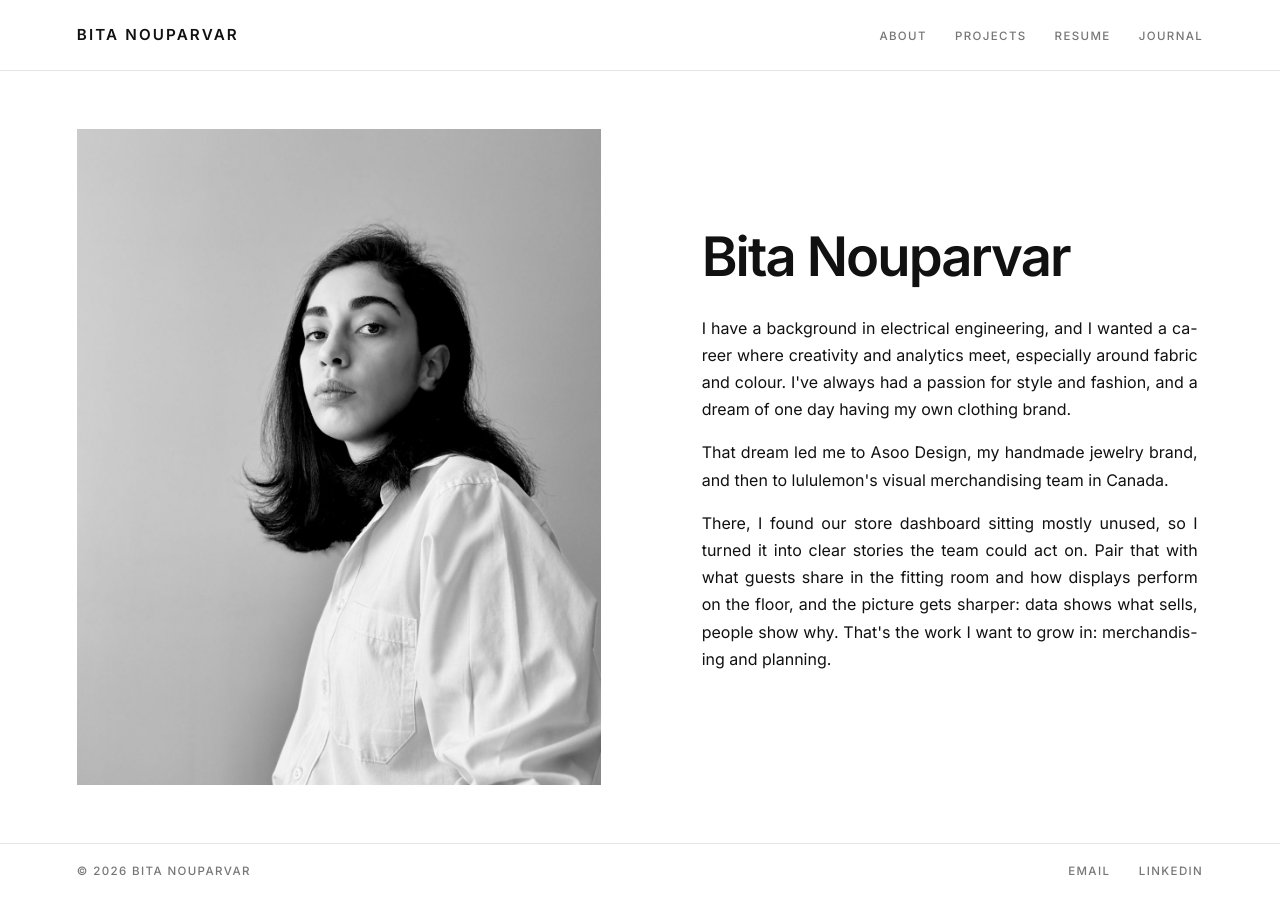
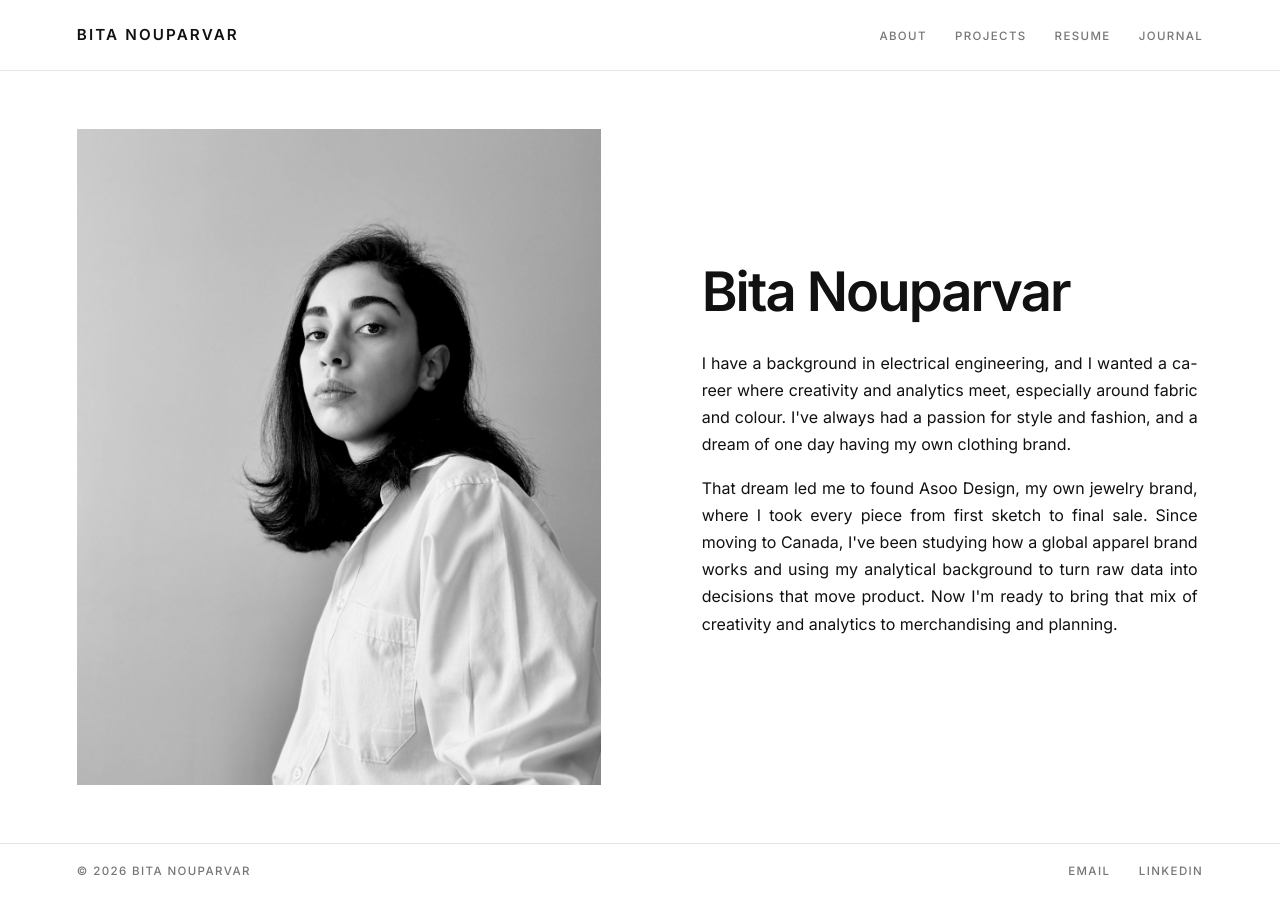
Before and after one commit to bitanp1994/bitanouparvar.com, a Jekyll site: the page built from index.html, in a window 1280 px wide. Built offline with Jekyll 4.4.1, drawn with Linux system fonts in a browser that asks for light colours.

Commit message:
Homepage brief: founder and analyst framing
Co-Authored-By: Claude Opus 5.5 <noreply@anthropic.com>
Claude-Session: https://claude.ai/code/session_011ZU1tgXn8aNEA1hgF5gWNT

```diff
--- a/index.html
+++ b/index.html
@@ -11,8 +11,7 @@ full: true
     <div>
       <h1>{{ site.name }}</h1>
       <p class="home-brief">I have a background in electrical engineering, and I wanted a career where creativity and analytics meet, especially around fabric and colour. I've always had a passion for style and fashion, and a dream of one day having my own clothing brand.</p>
-      <p class="home-brief">That dream led me to Asoo Design, my handmade jewelry brand, and then to lululemon's visual merchandising team in Canada.</p>
-      <p class="home-brief">There, I found our store dashboard sitting mostly unused, so I turned it into clear stories the team could act on. Pair that with what guests share in the fitting room and how displays perform on the floor, and the picture gets sharper: data shows what sells, people show why. That's the work I want to grow in: merchandising and planning.</p>
+      <p class="home-brief">That dream led me to found Asoo Design, my own jewelry brand, where I took every piece from first sketch to final sale. Since moving to Canada, I've been studying how a global apparel brand works and using my analytical background to turn raw data into decisions that move product. Now I'm ready to bring that mix of creativity and analytics to merchandising and planning.</p>
     </div>
     {% if site.posts.size > 0 %}
     <div class="split-latest">
```
